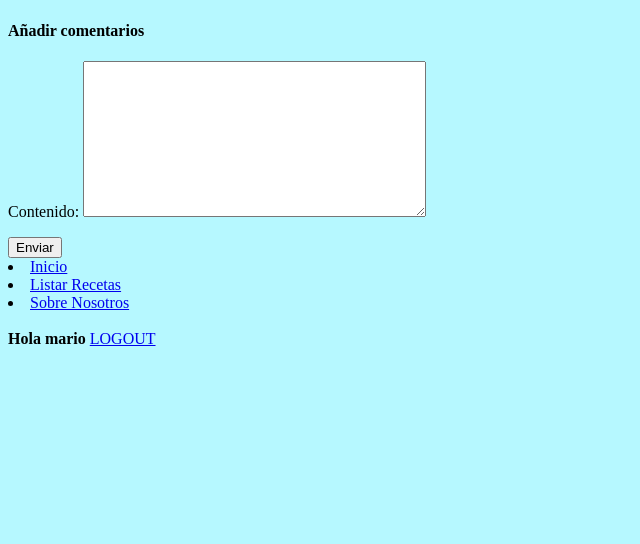
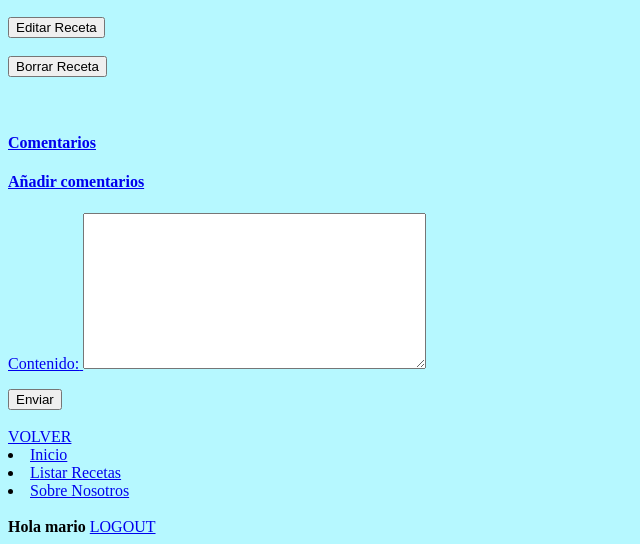
Before and after one commit to patoncho31/trabajo-final, a Django app: page /recetas/detalle/1 in a window 1280 px wide. Shown: the part 280-824 px from the top of the page, without its empty margins (0-640 px from the left). Before the commit the page ends 626 px from the top, so only its background shows below. Run offline with Django 5.2, Linux system fonts and the light colour scheme; a user stored in the database is signed in; data comes from the database, SQL or seed files in the repository; data that the repository does not hold is empty.

Commit message:
Add files via upload

```diff
--- a/blog_recetas/apps/recetas/forms.py
+++ b/blog_recetas/apps/recetas/forms.py
@@ -3,16 +3,22 @@
 from django import forms
 from .models import Receta,Comentario
 
-class AgregarRecetaForm(forms.ModelForm):
+class RecetaForm(forms.ModelForm):
     class Meta:
         model = Receta
-        fields = ['titulo', 'descripcion', 'ingredientes', 'instrucciones', 'categoria', 'imagen']
+        fields = ['titulo',
+                  'descripcion',
+                  'ingredientes',
+                  'instrucciones',
+                  'categoria',
+                  'imagen']
 
-    widgets = {
-        'descripcion': forms.Textarea(attrs={'rows': 3}),
-        'ingredientes': forms.Textarea(attrs={'rows': 5}),
-        'instrucciones': forms.Textarea(attrs={'rows': 10}),
-    }
+    ##widgets = {
+     ##   'descripcion': forms.Textarea(attrs={'rows': 3}),
+     ##   'ingredientes': forms.Textarea(attrs={'rows': 5}),
+     #   'instrucciones': forms.Textarea(attrs={'rows': 10}),
+   ## }
+
 
 class ComentarioForm(forms.ModelForm):
 
--- a/blog_recetas/apps/recetas/urls.py
+++ b/blog_recetas/apps/recetas/urls.py
@@ -8,5 +8,11 @@ urlpatterns = [
     path('', views.ListarRecetas, name='listar'),
     path('detalle/<int:pk>', views.DetalleReceta, name='detalle'),
     path('addReceta', views.AddReceta, name='addreceta'),
+    path('recetas/<int:pk>/edit/', views.EditarReceta, name='edit_receta'),
+
+    #url de Comentario
     path('comentario/add/<int:receta_id>', views.AddComentario, name='add_comentario'),
+    path('comentario/delete/<int:comentario_id>', views.BorrarComentario, name='delete_comentario'),
+    path('comentario/edit/<int:comentario_id>', views.EditarComentario, name='edit_comentario'),
+
 ]
--- a/blog_recetas/apps/recetas/views.py
+++ b/blog_recetas/apps/recetas/views.py
@@ -1,7 +1,7 @@
 from django.shortcuts import render, redirect, get_object_or_404
 from django.urls import reverse
 from .models import Receta, Categoria, Comentario
-from .forms import AgregarRecetaForm, ComentarioForm
+from .forms import RecetaForm, ComentarioForm
 from django.contrib.auth.decorators import login_required
 from django.http import HttpResponseForbidden
 from django.contrib import messages
@@ -125,3 +125,56 @@ def AddComentario(request, receta_id):
         Comentario.objects.create(receta = receta, usuario = usuario, contenido = contenido)
 
     return redirect('recetas:detalle', pk = receta_id)
+
+@login_required
+def BorrarComentario(request, comentario_id):
+
+    comentario = get_object_or_404(Comentario, id = comentario_id)
+    if comentario.usuario == request.user.username:
+        comentario.delete()
+
+    return redirect('recetas:detalle', pk = comentario.receta.pk)
+
+
+# EDITAR COMENTARIOS
+@login_required #debes estar loggeado para poder editar
+def EditarComentario(request, comentario_id):
+    comentario = get_object_or_404(Comentario, id=comentario_id)
+
+    # mensaje de error si no sos el autor del comentario
+    #if comentario.usuario != request.user.username:
+        #messages.error(request, 'No tenes permiso para editar este comentario')
+        #return redirect('noticias:detalle', pk=comentario.noticia.pk)
+
+    if request.method == 'POST':
+        form = ComentarioForm(request.POST, instance=comentario)
+        if form.is_valid():
+            form.save()
+            return redirect('recetas:detalle', pk=comentario.receta.pk)
+    else:
+        form = ComentarioForm(instance=comentario)
+
+    contexto = {
+        'form':form,
+        'comentario':comentario,
+    }
+
+    return render(request, 'recetas/editar_comentario.html', contexto)
+
+
+@login_required
+def EditarReceta(request, pk):
+    receta = get_object_or_404(Receta, pk=pk)
+
+    if request.method == 'POST':
+        form = RecetaForm(request.POST, request.FILES, instance=receta)
+        if form.is_valid():
+            form.save()
+            return redirect('recetas:detalle', pk=pk)
+    else:
+        form = RecetaForm(instance=receta)
+
+    context = {
+        'form': form,
+    }
+    return render(request, 'recetas/editar.html', {'form': form, 'receta': receta})
--- a/blog_recetas/templates/recetas/detalle.html
+++ b/blog_recetas/templates/recetas/detalle.html
@@ -13,12 +13,32 @@
       <p><strong>Categoría:</strong> {{ receta.categoria }}</p>
       <p><strong>Autor: </strong> {{receta.autor}}</p>
 
-      {% if user.is_authenticated and receta.autor == user %}
+
+      {% if user.is_authenticated and receta.autor == user or user.is_staff %}
+        <a href="{% url 'recetas:edit_receta' pk=receta.pk %}"><button type="submit">Editar Receta </button> <br><br>
             <form method="POST" action="{% url 'recetas:detalle' pk=receta.pk %}">
                 {% csrf_token %}
-          <button type="submit" name="delete_receta">BORRAR</button>
+                <button type="submit" name="delete_receta">Borrar Receta</button>
             </form>
       {% endif %}
+
+    </div>
+
+    <br>
+      <br>
+        <h4>Comentarios</h4>
+        {% for comentario in comentarios %}
+            <p><strong>{{comentario.usuario}} - {{comentario.fecha_creacion}}</strong></p>
+            <p>{{comentario.contenido}}</p>
+            <form method="post" action="{% url 'recetas:delete_comentario' comentario.id %}">
+                {% csrf_token %}
+                {% if comentario.usuario == user.username or user.is_staff %}
+                    <button type="submit">Borrar</button>
+                    <a href="{% url 'recetas:edit_comentario' comentario_id=comentario.id %}">Editar</a>
+                {% endif %}
+            </form>
+      <br>
+        {% endfor %}
 
         {% if user.is_authenticated %}
             <h4>Añadir comentarios</h4>
@@ -30,8 +50,8 @@
         {% else %}
             <p>Debe iniciar sesión para dejar un comentario</p>
             <a href="{% url 'login' %}">INICIAR SESION</a>
-    {% endif %}
+        {% endif %}<br>
+        <a href="{% url 'recetas:listar' %}">VOLVER</a>
 
 
-  </div>
 {% endblock contenido %}
```
Also changed, not shown: blog_recetas/templates/recetas/editar.html (added, +11 -0 lines), blog_recetas/templates/recetas/editar_comentario.html (added, +11 -0 lines), blog_recetas/apps/recetas/migrations/0004_rename_noticia_comentario_receta.py, blog_recetas/media/recetas/logo1_leN4Era.png (added). Lines whose indentation alone changed are shown as unchanged.
